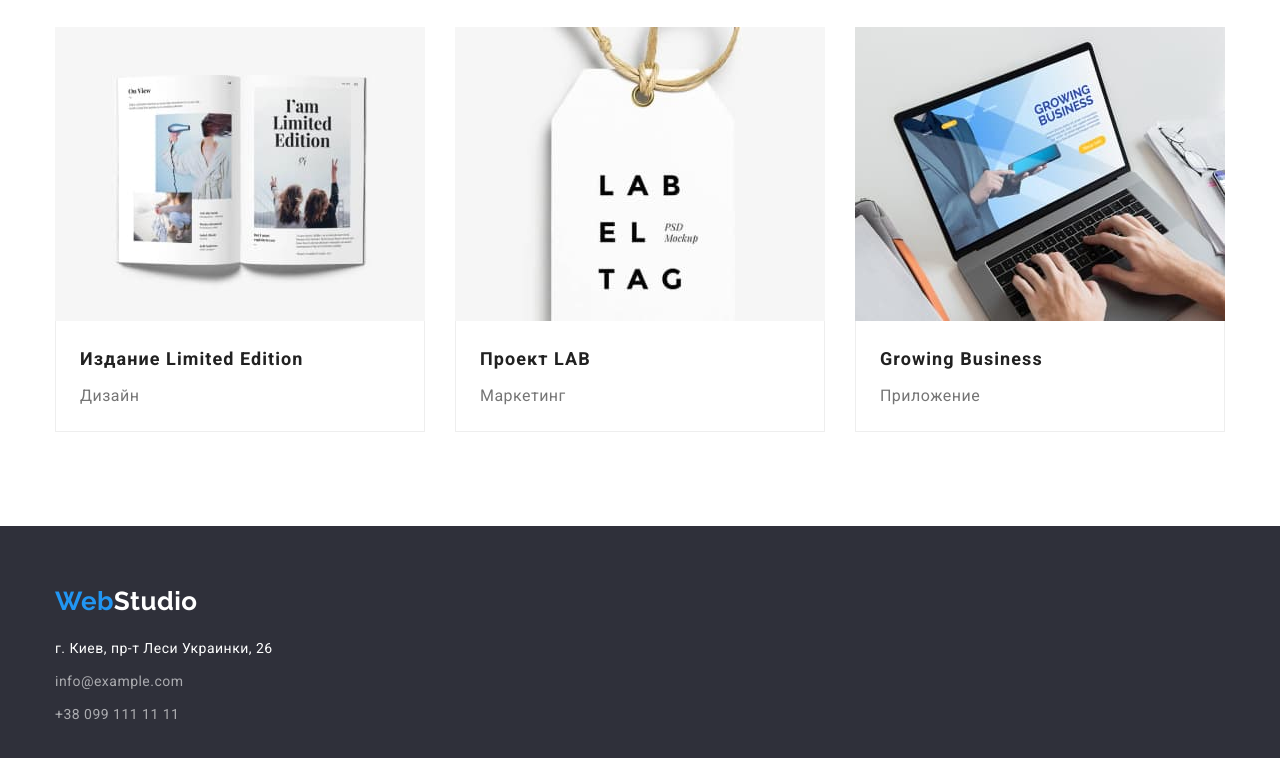
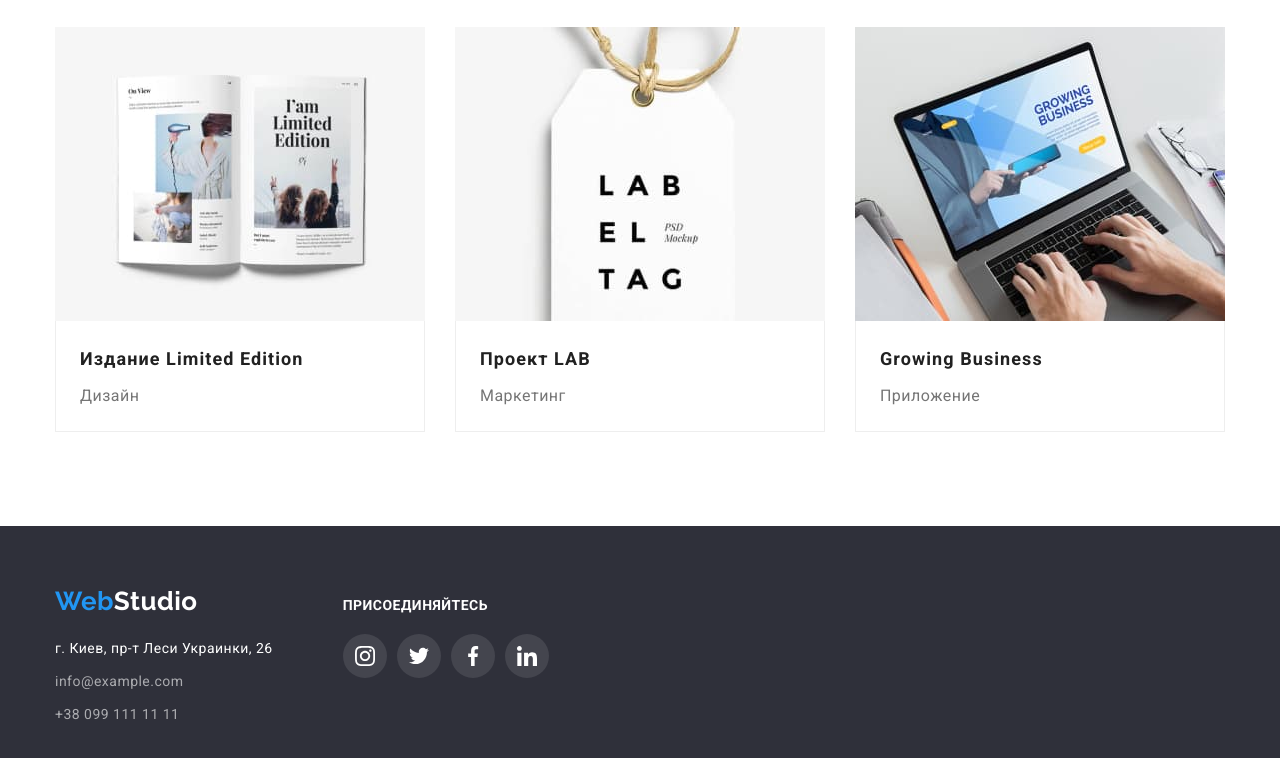
Before and after one commit to IgorSME/goit-markup-hw-04, a plain HTML site: page portfolio.html in a window 1280 px wide. Shown: the part 1110-1868 px from the top of the page. Drawn offline with nearby package versions, Linux system fonts and the light colour scheme.

Commit message:
Add portfolio shadow

```diff
--- a/css/style.css
+++ b/css/style.css
@@ -148,6 +148,15 @@ ul {
   line-height: 1.14;
   letter-spacing: 0.02em;
 }
+.auth-link:hover,
+.auth-link:focus,
+.footer-auth-link:hover,
+.footer-auth-link:focus {
+  color: var(--accent-color);
+}
+.nav-icon {
+  fill: currentColor;
+}
 /* Hero */
 .hero-section {
   max-width: 1600px;
@@ -262,8 +271,40 @@ ul {
   background-color: var(--secondary-bcg-color);
 }
 .footer-items {
-  /* padding-top: 60px;
-  padding-bottom: 60px; */
+  display: flex;
+  align-items: baseline;
+}
+.footer-adress {
+  margin-right: 70px;
+}
+
+.footer-social-title {
+  margin-bottom: 20px;
+  font-weight: 700;
+  font-size: 14px;
+  line-height: 1.14;
+  text-transform: uppercase;
+  color: var(--white-text-color);
+}
+.footer-social-items {
+  display: flex;
+}
+.footer-social-link {
+  display: flex;
+  justify-content: center;
+  align-items: center;
+  width: 44px;
+  height: 44px;
+  border-radius: 50%;
+  background-color: rgba(255, 255, 255, 0.1);
+  color: var(--white-text-color);
+}
+.footer-social-icon {
+  fill: currentColor;
+}
+.footer-social-link:hover,
+.footer-social-link:focus {
+  background-color: var(--accent-color);
 }
 .footer-contacts {
   text-decoration: none;
@@ -286,15 +327,7 @@ ul {
 .address-item:not(:last-child) {
   margin-bottom: 9px;
 }
-.auth-link:hover,
-.auth-link:focus,
-.footer-auth-link:hover,
-.footer-auth-link:focus {
-  color: var(--accent-color);
-}
-.nav-icon {
-  fill: currentColor;
-}
+
 /* Filter */
 .filter {
   display: flex;
@@ -320,6 +353,8 @@ ul {
 .filter-btn:focus {
   color: var(--white-text-color);
   background-color: var(--accent-color);
+  box-shadow: 0px 3px 1px rgba(0, 0, 0, 0.1), 0px 1px 2px rgba(0, 0, 0, 0.08),
+    0px 2px 2px rgba(0, 0, 0, 0.12);
 }
 .filter-btn.current {
   color: var(--white-text-color);
@@ -339,6 +374,11 @@ ul {
 }
 .project-item {
   text-decoration: none;
+}
+.project-list:hover,
+.project-list:focus {
+  box-shadow: 0px 1px 1px rgba(0, 0, 0, 0.12), 0px 4px 4px rgba(0, 0, 0, 0.06),
+    1px 4px 6px rgba(0, 0, 0, 0.16);
 }
 .project-box {
   padding: 20px 24px;
@@ -405,7 +445,8 @@ ul {
   width: 44px;
   height: 44px;
 }
-.social-list:not(:last-child) {
+.social-list:not(:last-child),
+.footer-social-list:not(:last-child) {
   margin-right: 10px;
 }
 .social-link {
@@ -450,4 +491,5 @@ ul {
 .partners-link:hover,
 .partners-link:focus {
   color: var(--accent-color);
+  border-color: var(--accent-color);
 }
--- a/portfolio.html
+++ b/portfolio.html
@@ -20,14 +20,23 @@
                 <a href="/" class="logo" lang="en"> Web<span class="logo-dark">Studio</span></a>
                 <ul class="site-nav list">
                     <li class="site-nav-item"><a href="./index.html" class="nav-link">Студия</a></li>
-                    <li class="site-nav-item"><a href="./portfolio.html" class="nav-link  current">Портфолио</a></li>
+                    <li class="site-nav-item"><a href="./portfolio.html" class="nav-link current">Портфолио</a></li>
                     <li class="site-nav-item"><a href="" class="nav-link">Контакты</a></li>
+
                 </ul>
             </nav>
 
             <ul class="auth-nav list">
-                <li class="auth-item"><a href="mailto:info@devstudio.com" class="auth-link">info@devstudio.com</a></li>
-                <li class="auth-item"><a href="tel:+380961111111" class="auth-link">+380961111111</a></li>
+                <li class="auth-item"><a href="mailto:info@devstudio.com" class="auth-link">
+                        <svg class="nav-icon">
+                            <use href="./images/icons.svg#icon-envelope"></use>
+                        </svg>
+                        info@devstudio.com</a></li>
+                <li class="auth-item"><a href="tel:+380961111111" class="auth-link">
+                        <svg class="nav-icon">
+                            <use href="./images/icons.svg#icon-smartphone"></use>
+                        </svg>
+                        +380961111111</a></li>
             </ul>
         </div>
     </header>
@@ -136,6 +145,7 @@
     <!-- Footer section -->
     <footer class="footer-page">
         <div class="container footer-items">
+            <div class="footer-adress">
                 <a href="/" class="logo footer-logo" lang="en"> Web<span class="logo-light">Studio</span></a>
                 <address class="address">
                     <ul>
@@ -144,9 +154,44 @@
                                 26</a></li>
                         <li class="address-item"><a href="mailto:info@devstudio.com"
                                 class="footer-contacts">info@example.com</a></li>
-                    <li class="address-item"><a href="tel:+380961111111" class="footer-contacts">+38 099 111 11 11</a></li>
+                        <li class="address-item"><a href="tel:+380961111111" class="footer-contacts">+38 099 111 11 11</a>
+                        </li>
                     </ul>
                 </address>
+            </div>
+            <div class="footer-social">
+                <h2 class="footer-social-title">Присоединяйтесь</h2>
+                <ul class="footer-social-items">
+                    <li class="footer-social-list">
+                        <a href="" target="_blank" class="footer-social-link">
+                            <svg class="footer-social-icon" width="20px" height="20px">
+                                <use href="images/icons.svg#icon-instagram"></use>
+                            </svg>
+                        </a>
+                    </li>
+                    <li class="footer-social-list">
+                        <a href="" target="_blank" class="footer-social-link">
+                            <svg class="footer-social-icon" width="20" height="20">
+                                <use href="./images/icons.svg#icon-twitter"></use>
+                            </svg>
+                        </a>
+                    </li>
+                    <li class="footer-social-list">
+                        <a href="" target="_blank" class="footer-social-link">
+                            <svg class="footer-social-icon" width="20" height="20">
+                                <use href="./images/icons.svg#icon-facebook"></use>
+                            </svg>
+                        </a>
+                    </li>
+                    <li class="footer-social-list">
+                        <a href="" target="_blank" class="footer-social-link">
+                            <svg class="footer-social-icon" width="20" height="20">
+                                <use href="./images/icons.svg#icon-linkedin"></use>
+                            </svg>
+                        </a>
+                    </li>
+                </ul>
+            </div>
         </div>
     </footer>
 </body>
```
Also changed, not shown: index.html (+37 -2 lines). Lines whose indentation alone changed are shown as unchanged.
